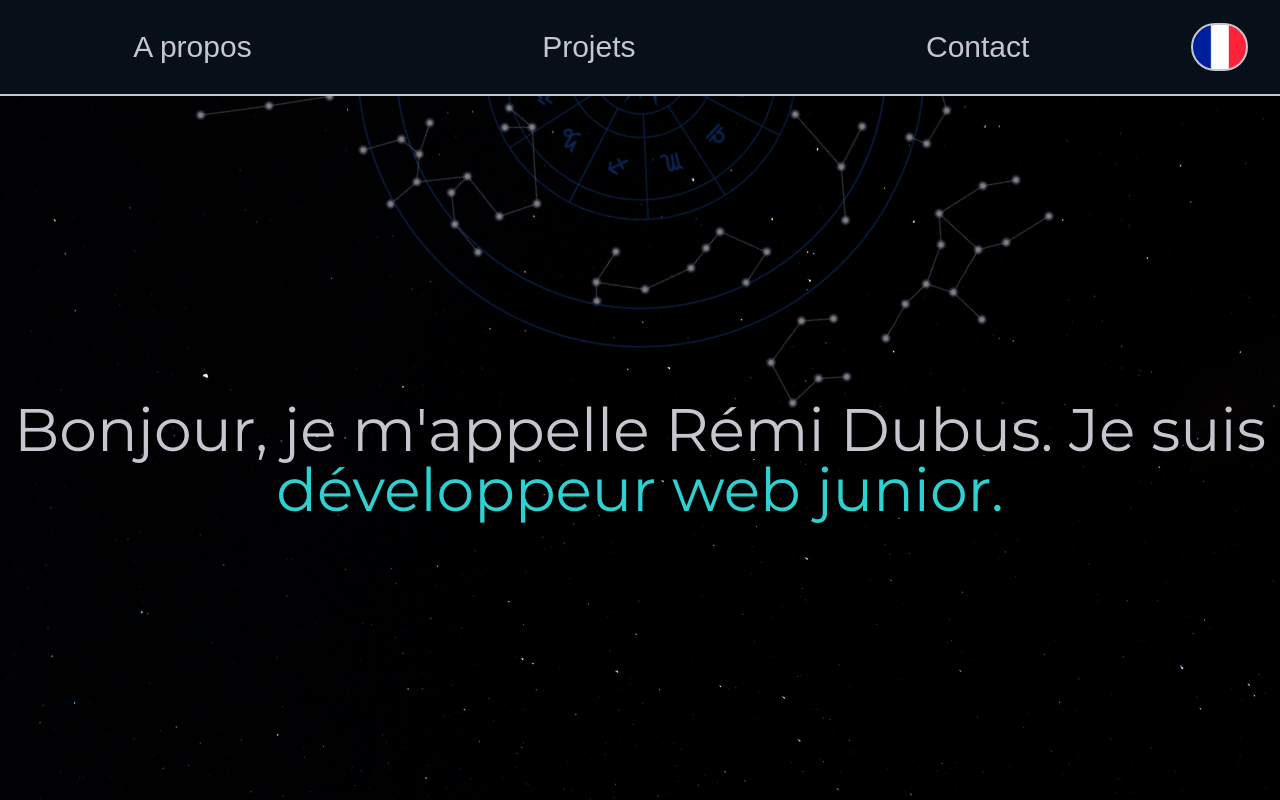
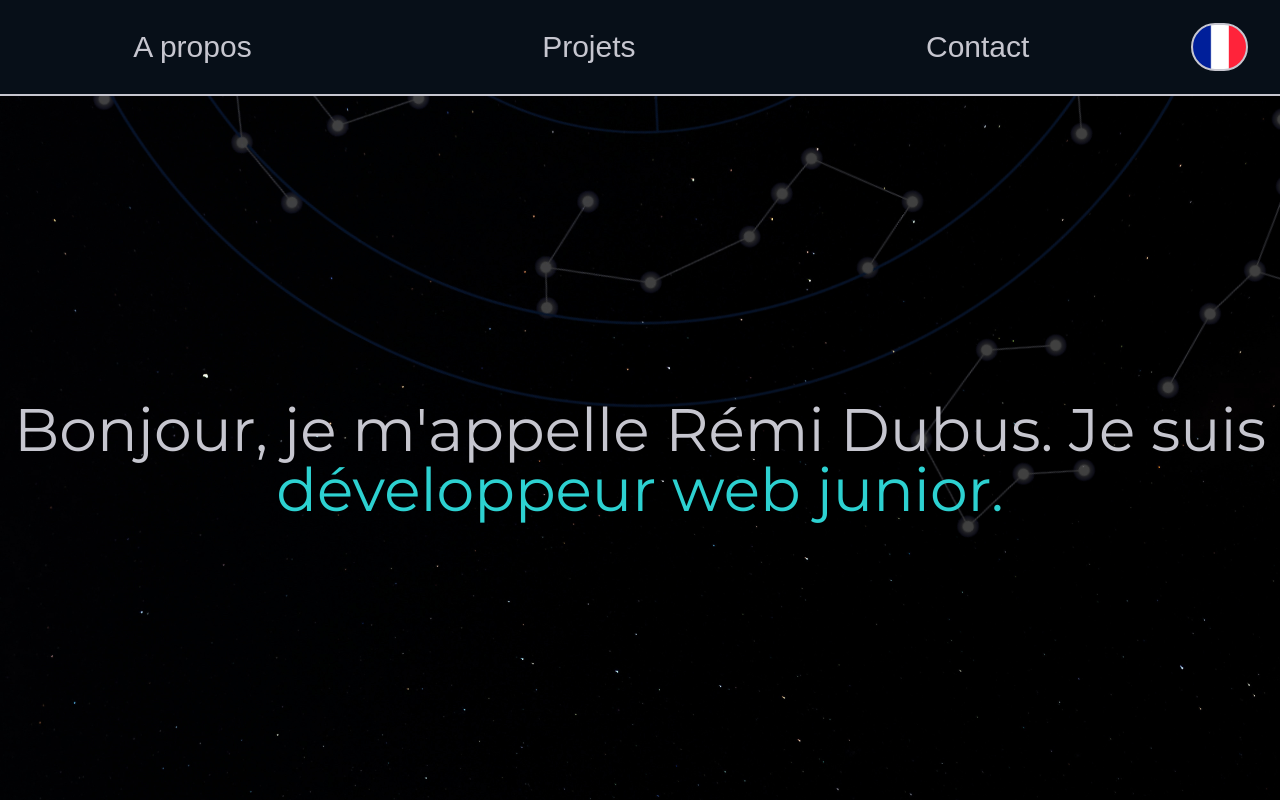
Before and after one commit to Remi-Dubus/Portfolio, a React (Vite) app: page / in a window 1280 px wide. Shown: the top 800 px of the page. Built offline with nearby package versions, Linux system fonts and the light colour scheme.

Commit message:
feat: change the heigth of the background animation

```diff
--- a/src/components/HeroBanner.tsx
+++ b/src/components/HeroBanner.tsx
@@ -7,7 +7,7 @@ export default function HeroBanner() {
 	//JSX
 	return (
 		<header className="h-screen p-4 flex flex-col items-center justify-start overflow-hidden font-maintitlefont text-3xl text-center text-lightcolor sm:pt-80 sm:text-6xl">
-			<section className="-mt-64 h-screen w-screen bg-animation bg-no-repeat bg-center animate-spin-slow opacity-50 z-0 bg-contain sm:w-screen sm:h-full sm:-mt-96 lg:absolute lg:w-4/5 lg:top-12">
+			<section className="-mt-[1025px] h-[1700px] w-[1700px] bg-animation bg-no-repeat bg-center  animate-spin-slow opacity-25 z-0 bg-contain md:-mt-[1700px] md:h-[2200px] md:w-[2200px]">
 				{" "}
 			</section>
 			<section className="absolute top-1/3 lg:top-1/2">
```
